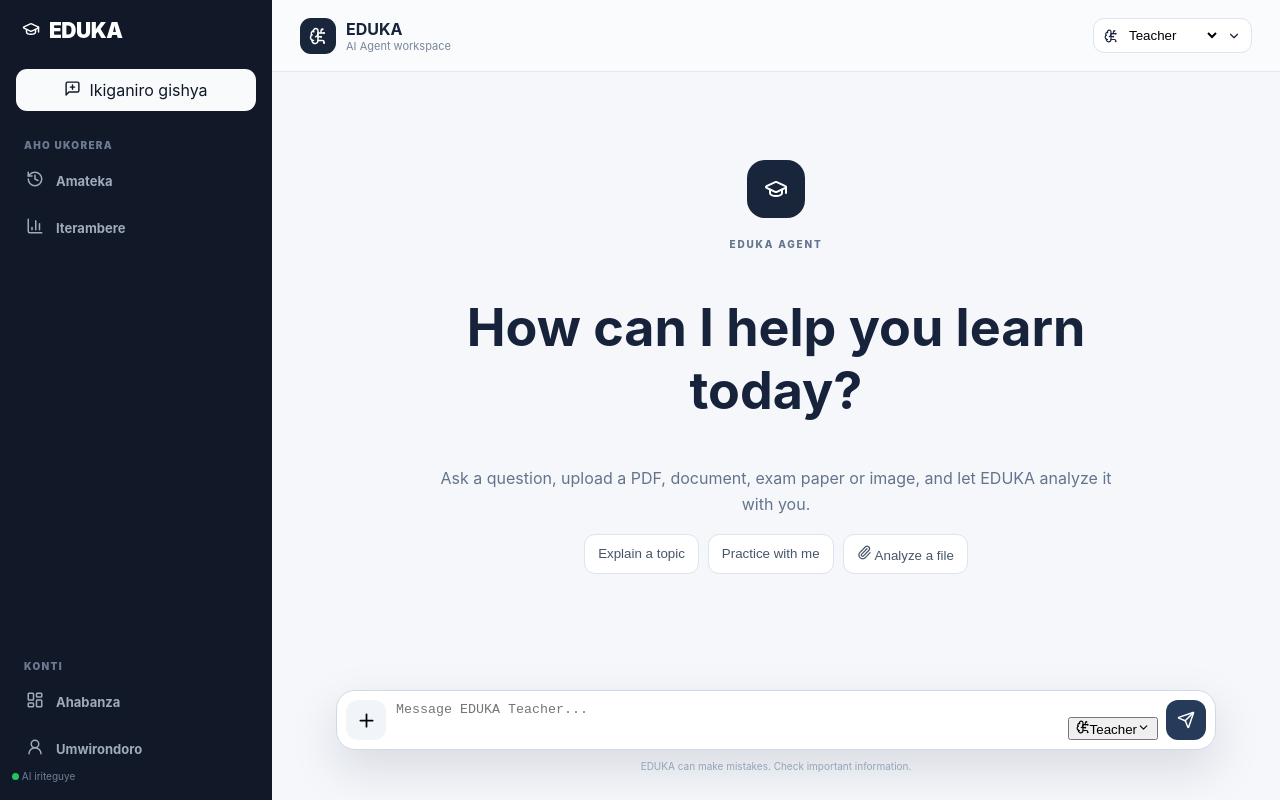
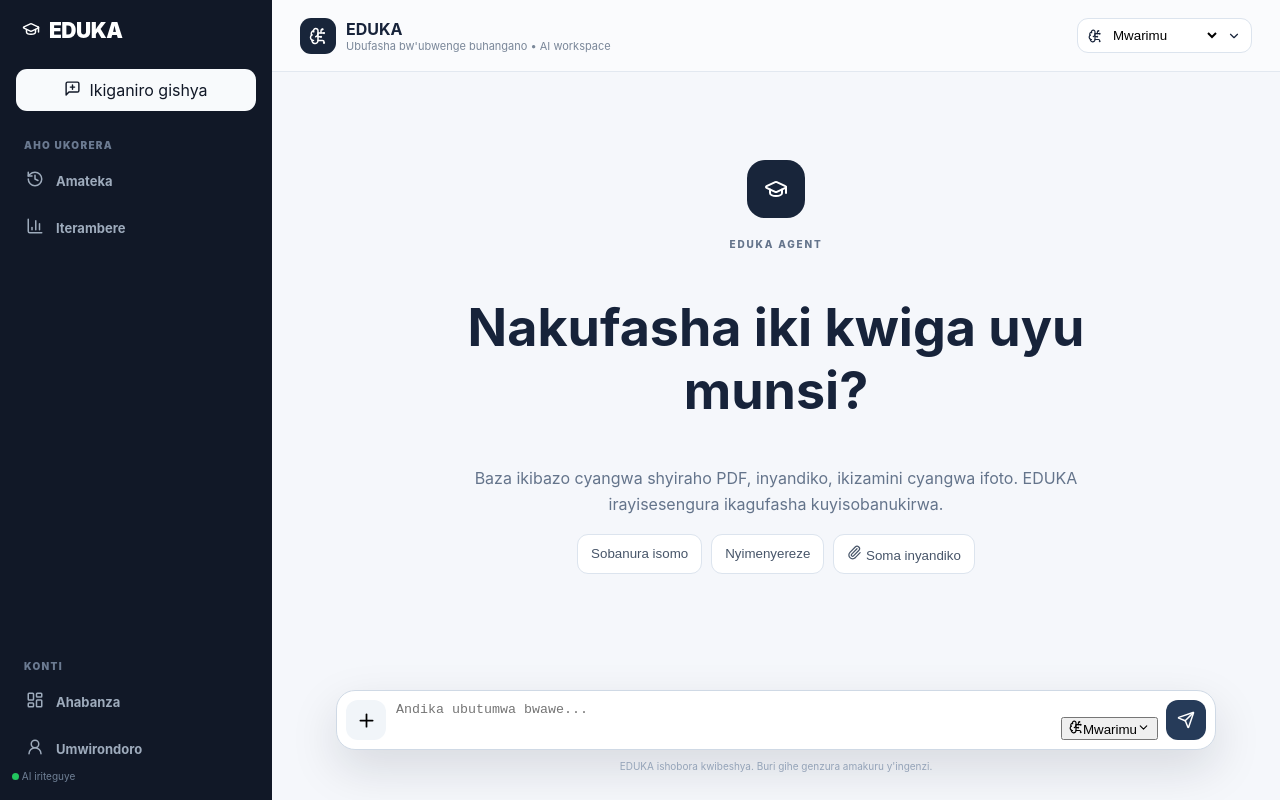
Before and after one commit to senid-221/kivu-ai, a Next.js app: page /app/chat in a window 1280 px wide. Built offline with nearby package versions, Linux system fonts and the light colour scheme.

Commit message:
Use clear Kinyarwanda and simple English throughout EDUKA chat

```diff
--- a/src/app/app/chat/page.tsx
+++ b/src/app/app/chat/page.tsx
@@ -5,11 +5,11 @@
 import { BrainCircuit, ChevronDown, FileText, GraduationCap, Image as ImageIcon, Loader2, Paperclip, Plus, Send, X } from "lucide-react";
 
 const models: Record<string, { name: string; subtitle: string; greeting: string }> = {
-  teacher: { name: "Teacher", subtitle: "Clear explanations and practical guidance", greeting: "How can I help you learn today?" },
-  developer: { name: "Developer", subtitle: "Build websites, apps and digital products", greeting: "What would you like to build?" },
-  student: { name: "Student", subtitle: "Study, revise and understand deeply", greeting: "What are we studying today?" },
-  seller: { name: "Seller", subtitle: "Business, sales and growth guidance", greeting: "What would you like to improve?" },
-  nesa_exam_rev: { name: "NESA Exam", subtitle: "Past papers, exam practice and detailed explanations", greeting: "Ask a revision question or create a past-paper-informed practice quiz." },
+  teacher: { name: "Mwarimu", subtitle: "Ibisobanuro byoroshye • Clear guidance", greeting: "Nakufasha iki kwiga uyu munsi?" },
+  developer: { name: "Developer", subtitle: "Build websites and apps • Byoroshye", greeting: "Ni iki ushaka kubaka?" },
+  student: { name: "Umunyeshuri", subtitle: "Iga, subiramo kandi usobanukirwe", greeting: "Ni iki turi kwiga uyu munsi?" },
+  seller: { name: "Ubucuruzi", subtitle: "Business, sales and growth guidance", greeting: "Ni iki ushaka kunoza?" },
+  nesa_exam_rev: { name: "NESA Isuzuma", subtitle: "Past papers, practice and clear explanations", greeting: "Baza ikibazo cyo gusubiramo cyangwa usabe imyitozo ishingiye ku bizamini byabanje." },
 };
 
 function cleanDisplayedAiText(value: string) {
@@ -28,7 +28,7 @@
   return (
     <div className="thinkingIndicator" role="status" aria-live="polite">
       <span className="thinkingIcon"><BrainCircuit size={18} /></span>
-      <span>Thinking</span>
+      <span>Ndimo gutekereza</span>
       <span className="thinkingDots" aria-hidden="true"><i>.</i><i>.</i><i>.</i><i>.</i><i>.</i><i>.</i><i>.</i><i>.</i></span>
     </div>
   );
@@ -108,7 +108,7 @@
         if (data) images.push({ mediaType: file.type, data });
       }
 
-      const prompt = (text || "Please analyze this uploaded material.") + attachmentText;
+      const prompt = (text || "Sobanura kandi usesengure iki kintu nashyizemo.") + attachmentText;
       const r = await fetch("/api/chat", { method: "POST", headers: { "Content-Type": "application/json" }, body: JSON.stringify({ modelId, message: prompt, images }) });
       const d = await r.json().catch(() => ({}));
       const reply = r.ok && typeof d.reply === "string"
@@ -129,9 +129,9 @@
 
   return <main className="agentChat">
     <header className="agentHeader">
-      <div className="agentBrand"><span className="agentBrandMark"><BrainCircuit size={18} /></span><div><b>EDUKA</b><small>AI Agent workspace</small></div></div>
+      <div className="agentBrand"><span className="agentBrandMark"><BrainCircuit size={18} /></span><div><b>EDUKA</b><small>Ubufasha bw'ubwenge buhangano • AI workspace</small></div></div>
       <div className="agentHeaderTools">
-        <div className="agentModelWrap"><BrainCircuit size={14} /><select value={modelId} onChange={e => changeModel(e.target.value)} aria-label="Choose AI model">{Object.entries(models).map(([id, m]) => <option value={id} key={id}>{m.name}</option>)}</select><ChevronDown size={14} /></div>
+        <div className="agentModelWrap"><BrainCircuit size={14} /><select value={modelId} onChange={e => changeModel(e.target.value)} aria-label="Hitamo uburyo bwa AI">{Object.entries(models).map(([id, m]) => <option value={id} key={id}>{m.name}</option>)}</select><ChevronDown size={14} /></div>
       </div>
     </header>
 
@@ -140,11 +140,11 @@
         <div className="agentWelcomeBadge"><GraduationCap size={24} /></div>
         <p className="agentEyebrow">EDUKA AGENT</p>
         <h1>{model.greeting}</h1>
-        <p>Ask a question, upload a PDF, document, exam paper or image, and let EDUKA analyze it with you.</p>
+        <p>Baza ikibazo cyangwa shyiraho PDF, inyandiko, ikizamini cyangwa ifoto. EDUKA irayisesengura ikagufasha kuyisobanukirwa.</p>
         <div className="agentPromptGrid">
-          <button onClick={() => setInput("Explain this topic step by step")}>Explain a topic</button>
-          <button onClick={() => setInput(modelId === "nesa_exam_rev" ? "Create a NESA practice quiz using past-paper style questions for my level and subject" : "Give me an example and test my understanding")}>{modelId === "nesa_exam_rev" ? "NESA practice quiz" : "Practice with me"}</button>
-          <button onClick={() => fileInput.current?.click()}><Paperclip size={15} /> Analyze a file</button>
+          <button onClick={() => setInput("Sobanura iki gice intambwe ku yindi")}>Sobanura isomo</button>
+          <button onClick={() => setInput(modelId === "nesa_exam_rev" ? "Nkorera imyitozo ya NESA ishingiye ku bibazo byabanje, ijyanye n'urwego n'isomo ryanjye" : "Mpa urugero hanyuma ungerageze kureba niba nasobanukiwe")}>{modelId === "nesa_exam_rev" ? "Imyitozo ya NESA" : "Nyimenyereze"}</button>
+          <button onClick={() => fileInput.current?.click()}><Paperclip size={15} /> Soma inyandiko</button>
         </div>
       </div> : messages.map((m, i) => <div className={"agentMessage " + m.role} key={i}>
         {m.role === "assistant" && <div className="messageAvatar"><GraduationCap size={15} /></div>}
@@ -160,15 +160,15 @@
       <div className="agentComposer">
         <input ref={fileInput} type="file" hidden multiple accept=".pdf,.doc,.docx,.txt,.png,.jpg,.jpeg,.webp" onChange={addFiles} />
         <button className="composerPlus" onClick={() => fileInput.current?.click()} aria-label="Upload file"><Plus size={21} /></button>
-        <textarea rows={1} value={input} onChange={e => setInput(e.target.value)} onKeyDown={e => { if (e.key === "Enter" && !e.shiftKey) { e.preventDefault(); send(); } }} placeholder={"Message EDUKA " + model.name + "..."} />
-        <button className="composerModel" onClick={() => {}} title="Current AI agent"><BrainCircuit size={14} /><span>{model.name}</span><ChevronDown size={13} /></button>
-        <button className="composerSend" onClick={send} disabled={loading || (!input.trim() && !files.length)} aria-label="Send message">{loading ? <Loader2 size={18} className="spin" /> : <Send size={18} />}</button>
+        <textarea rows={1} value={input} onChange={e => setInput(e.target.value)} onKeyDown={e => { if (e.key === "Enter" && !e.shiftKey) { e.preventDefault(); send(); } }} placeholder={"Andika ubutumwa bwawe..." } />
+        <button className="composerModel" onClick={() => {}} title="AI ukoresha ubu"><BrainCircuit size={14} /><span>{model.name}</span><ChevronDown size={13} /></button>
+        <button className="composerSend" onClick={send} disabled={loading || (!input.trim() && !files.length)} aria-label="Ohereza ubutumwa">{loading ? <Loader2 size={18} className="spin" /> : <Send size={18} />}</button>
       </div>
-      <p className="agentDisclaimer">EDUKA can make mistakes. Check important information.</p>
+      <p className="agentDisclaimer">EDUKA ishobora kwibeshya. Buri gihe genzura amakuru y'ingenzi.</p>
     </div>
   </main>;
 }
 
 export default function Chat() {
-  return <Suspense fallback={<main className="agentChat"><div className="agentWelcome"><div className="agentWelcomeBadge"><GraduationCap size={24} /></div><h1>Loading EDUKA...</h1></div></main>}><ChatContent /></Suspense>;
+  return <Suspense fallback={<main className="agentChat"><div className="agentWelcome"><div className="agentWelcomeBadge"><GraduationCap size={24} /></div><h1>EDUKA irimo gutangira...</h1></div></main>}><ChatContent /></Suspense>;
 }
```
